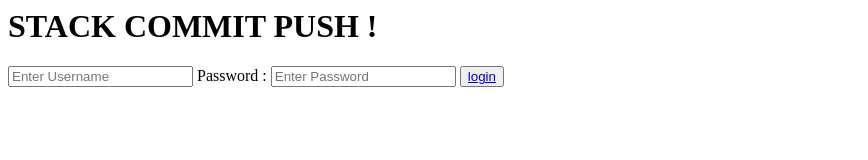
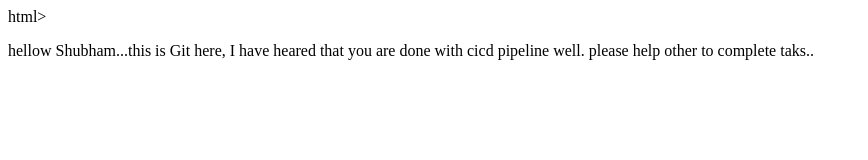
Before and after one commit to yugalfegade/cicddemo, a plain HTML site: page index.html in a window 1280 px wide. Shown: the whole page, without its empty margins (0-868 px from the left). Drawn offline with Linux system fonts and the light colour scheme.

Commit message:
Update index.html

```diff
--- a/index.html
+++ b/index.html
@@ -1,10 +1,9 @@
-<html>
-<h1> STACK COMMIT PUSH ! </h1>
-     <body>
-        <input type="text" placeholder="Enter Username" name="username"
-        required> <label>Password : </label> <input type="password"
-         placeholder="Enter Password" name="password" required>
-         <button type="submit"><a href="page2.html">login</a></button>
-
-     </body>
+html>
+    <body>
+       <p>
+          hellow Shubham...this is Git here,
+          I have heared that you are done with cicd pipeline well.
+          please help other to complete taks..
+       </p>
+    </body>
 </html>
```
